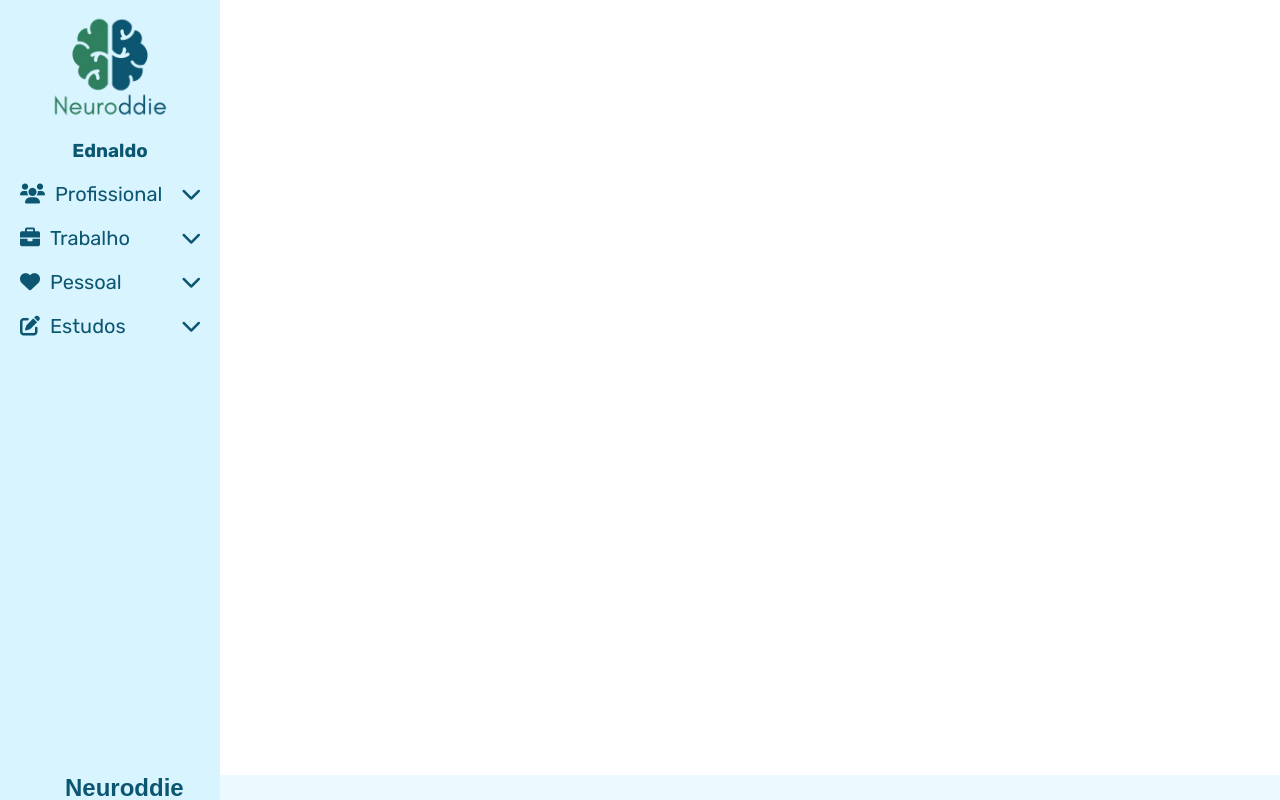
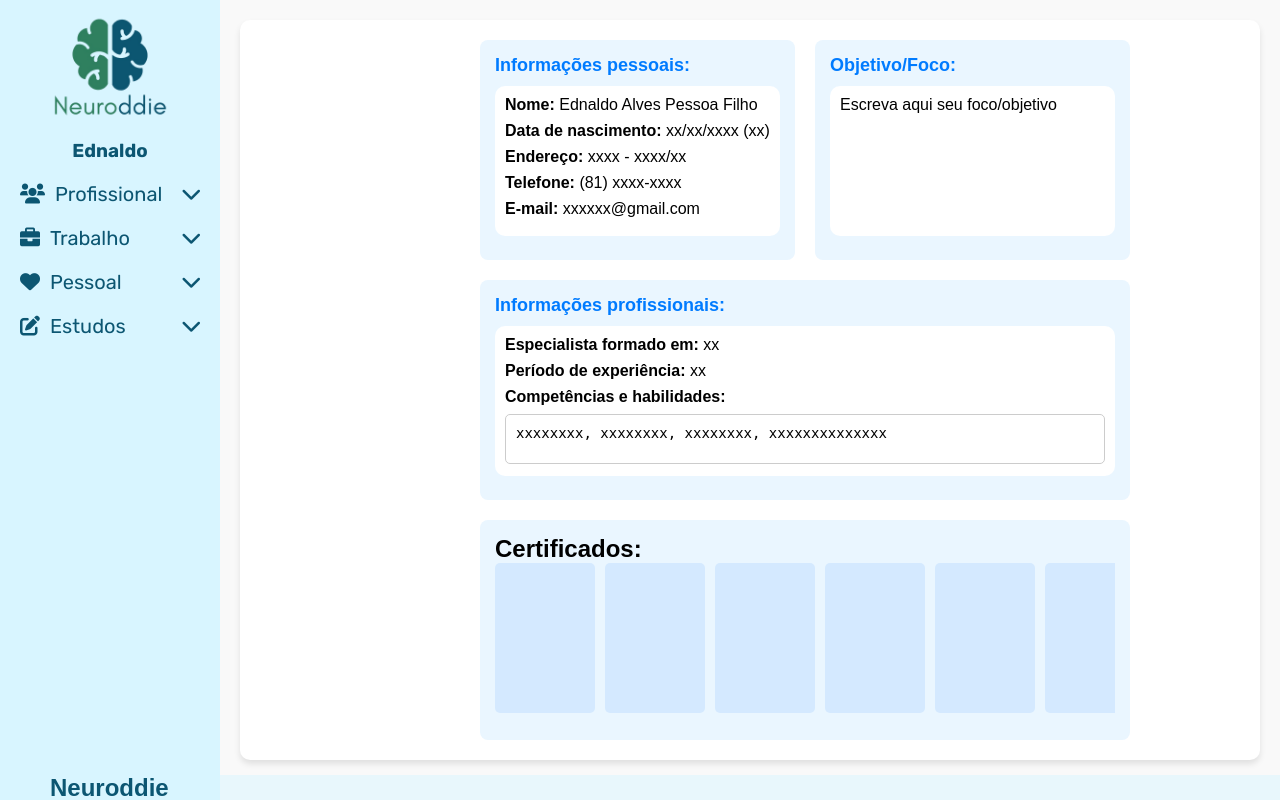
Before and after one commit to MLwxlk/EdnaPse, a Flask app: page / in a window 1280 px wide. Run offline with Flask 3, Linux system fonts and the light colour scheme.

Commit message:
Sobre.html sucesso

```diff
--- a/app.py
+++ b/app.py
@@ -6,5 +6,15 @@ app = Flask(__name__)
 def index():
     return render_template('index.html')
 
+# Profissional
+
+@app.route('/sobre')
+def sobre():
+    return render_template('sobre.html')
+
+@app.route('/historico')
+def historico():
+    return render_template('historico.html')
+
 if __name__ == '__main__':
     app.run(debug=True)
--- a/static/CSS/index.css
+++ b/static/CSS/index.css
@@ -128,7 +128,7 @@ body {
 }
 
 .footer-content h3 {
-    margin: 0px 0px 0px 65px;
+    margin: 0px 0px 0px 50px;
     font-size: 1.5em;
     color: #0c5672 !important;
 }
--- /dev/null
+++ b/static/CSS/sobre.css
@@ -0,0 +1,103 @@
+/* Reset básico */
+* {
+    margin: 0;
+    padding: 0;
+    box-sizing: border-box;
+}
+
+body {
+    font-family: Arial, sans-serif;
+    background-color: #f9f9f9;
+}
+
+/* Container principal */
+.container {
+    display: flex;
+    max-width: 1200px;
+    width: 100%;
+    background: #fff;
+    box-shadow: 0 4px 6px rgba(0, 0, 0, 0.1);
+    border-radius: 10px;
+    overflow: hidden;
+}
+/* Conteúdo principal */
+
+.info-section {
+    margin-bottom: 20px;
+    width: 650px;
+}
+
+.info-cert-card {
+    background: #eaf6ff;
+    padding: 15px;
+    border-radius: 8px;
+    width: 100%;
+    height: 220px;
+    max-height: 220px;
+    overflow-x: auto;
+}
+
+.info-cert {
+    width: 650px;
+}
+
+.info-pessoal {
+    display: flex;
+    justify-content: space-between;
+    gap: 20px;
+    width: 650px;
+}
+
+.info-card {
+    background: #eaf6ff;
+    padding: 15px;
+    border-radius: 8px;
+    margin-bottom: 20px;
+    width: 100%;
+    height: 220px;
+    max-height: 220px;
+}
+
+.info-cont {
+    background: white;
+    padding: 10px 10px;
+    border-radius: 10px;
+    height: 150px;
+}
+
+.info-card h2 {
+    margin-bottom: 10px;
+    font-size: 18px;
+    color: #007bff;
+}
+
+.info-card p {
+    margin-bottom: 8px;
+}
+
+textarea {
+    width: 100%;
+    height: 50px;
+    padding: 10px;
+    border-radius: 5px;
+    border: 1px solid #ccc;
+    background: #fff;
+    resize: none;
+    font-size: 14px;
+}
+
+.certificates {
+    display: flex;
+    gap: 10px;
+    max-width: 620px;
+    overflow-x: auto; /* Permite scroll horizontal */
+    white-space: nowrap; /* Evita quebra de linha */
+}
+
+.certificate {
+    flex: 0 0 auto; /* Garante que o item não seja comprimido */
+    width: 100px;
+    height: 150px;
+    background: #d4e9ff;
+    border-radius: 5px;
+}
--- a/static/JS/index.js
+++ b/static/JS/index.js
@@ -5,7 +5,7 @@ function loadContent(page, selectedItem = null) {
             document.getElementById('content-area').innerHTML = data;
 
             // Aqui você pode chamar a função do edit_nutriJS.js se a página for a que você deseja
-            if (page === '/edit_nutri') {
+            if (page === '/sobre') {
 
             }
             if (selectedItem) {
@@ -42,5 +42,5 @@ function selectSidebarItem(selectedItem) {
 }
 
 document.addEventListener('DOMContentLoaded', function() {
-
+    loadContent('/sobre')
 });
--- a/templates/index.html
+++ b/templates/index.html
@@ -94,7 +94,6 @@
                 <p>Dev:</p>
                 <a href="https://www.linkedin.com/in/alysson-leite-a22b922bb/?trk=opento_sprofile_details">
                     <i class="fa-brands fa-linkedin"></i> Alysson Leite
-            </div>
         </div>
     </footer>
 
--- /dev/null
+++ b/templates/sobre.html
@@ -0,0 +1,60 @@
+<!DOCTYPE html>
+<html lang="pt-BR">
+<head>
+    <meta charset="UTF-8">
+    <meta name="viewport" content="width=device-width, initial-scale=1.0">
+    <title>Perfil Profissional</title>
+    <link rel="stylesheet" href="/static/CSS/sobre.css">
+</head>
+<body>
+    <div class="container">
+        <main class="content">
+            <section class="info-pessoal">
+                <div class="info-card">
+                    <h2>Informações pessoais:</h2>
+                    <div class="info-cont">
+                        <p><strong>Nome:</strong> Ednaldo Alves Pessoa Filho</p>
+                        <p><strong>Data de nascimento:</strong> xx/xx/xxxx (xx)</p>
+                        <p><strong>Endereço:</strong> xxxx - xxxx/xx</p>
+                        <p><strong>Telefone:</strong> (81) xxxx-xxxx</p>
+                        <p><strong>E-mail:</strong> xxxxxx@gmail.com</p>
+                    </div>
+                </div>
+                <div class="info-card">
+                    <h2>Objetivo/Foco:</h2>
+                    <div class="info-cont">
+                        <p>Escreva aqui seu foco/objetivo</p>
+                    </div>
+                </div>
+            </section>
+
+            <section class="info-section">
+                <div class="info-card">
+                    <h2>Informações profissionais:</h2>
+                    <div class="info-cont">
+                        <p><strong>Especialista formado em:</strong> xx</p>
+                        <p><strong>Período de experiência:</strong> xx</p>
+                        <p><strong>Competências e habilidades:</strong></p>
+                        <textarea readonly>xxxxxxxx, xxxxxxxx, xxxxxxxx, xxxxxxxxxxxxxx</textarea>
+                    </div>
+                </div>
+            </section>
+
+            <section class="info-cert">
+                <div class="info-cert-card">
+                    <h2>Certificados:</h2>
+                    <div class="certificates">
+                        <div class="certificate"></div>
+                        <div class="certificate"></div>
+                        <div class="certificate"></div>
+                        <div class="certificate"></div>
+                        <div class="certificate"></div>
+                        <div class="certificate"></div>
+                        <div class="certificate"></div>
+                    </div>
+                </div>
+            </section>
+        </main>
+    </div>
+</body>
+</html>
```
Also changed, not shown: templates/historico.html (added).
